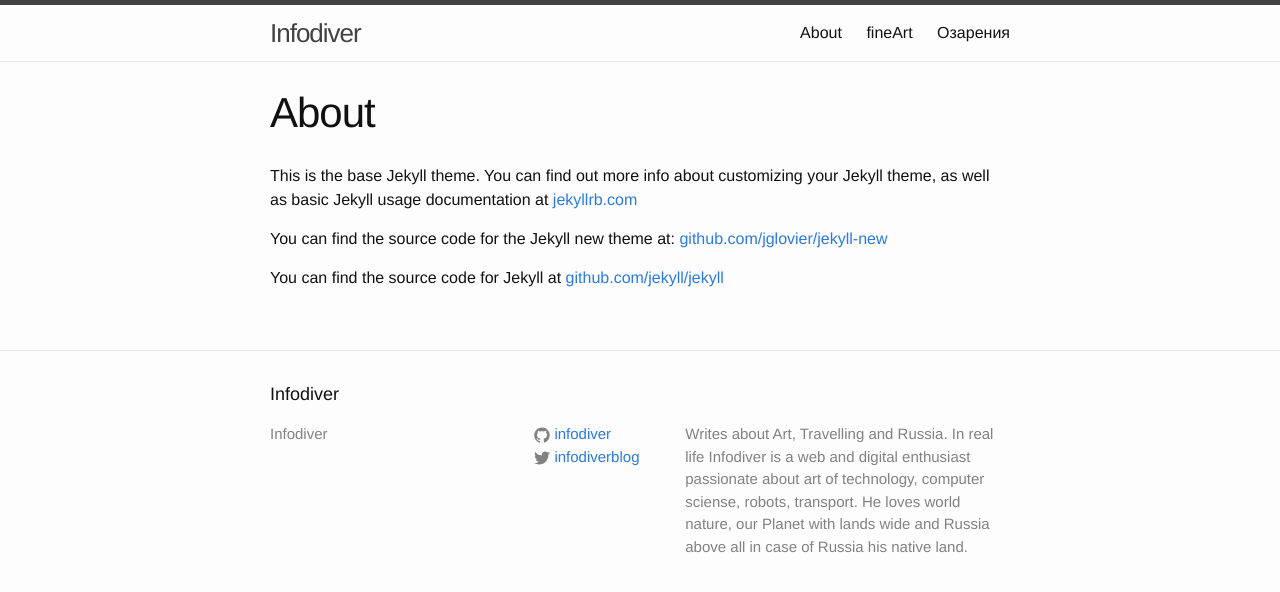
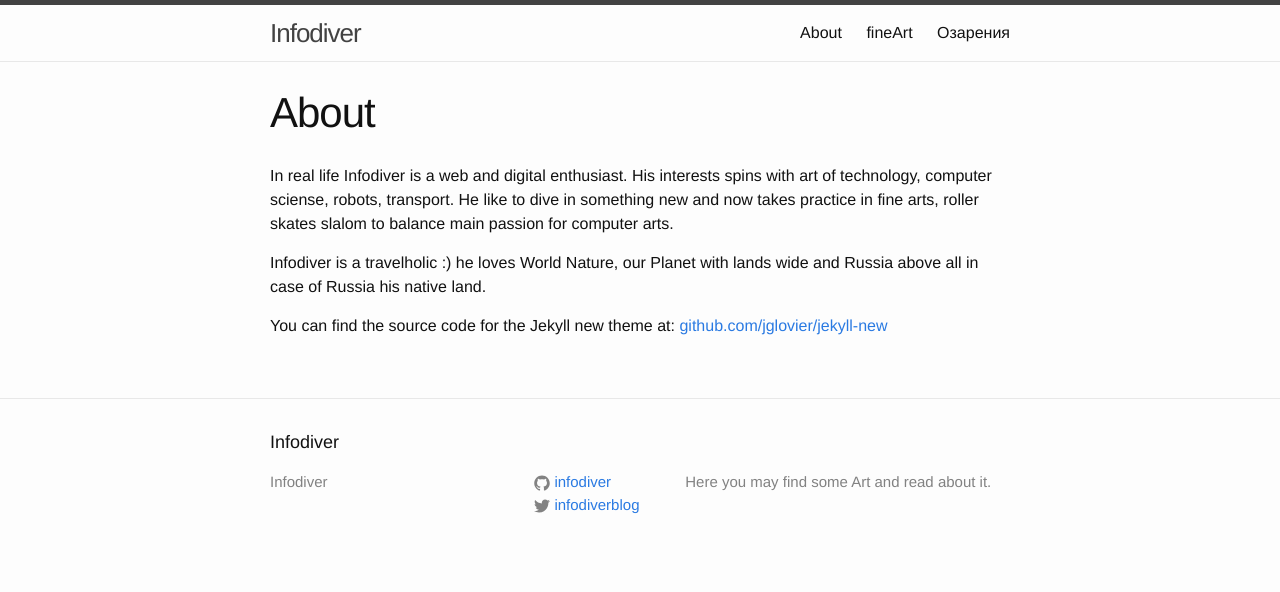
Before and after one commit to aborruso/infodiver, a Jekyll site: the page built from about.md, in a window 1280 px wide. Shown: the top 592 px of the page. Built offline with Jekyll 4.4.1, drawn with Linux system fonts in a browser that asks for light colours.

Commit message:
UPD personalization info

```diff
--- a/_config.yml
+++ b/_config.yml
@@ -2,7 +2,7 @@
 title: Infodiver
 #email: your-email@domain.com
 description: > # this means to ignore newlines until "baseurl:"
-   Writes about Art, Travelling and Russia. In real life Infodiver is a web and digital enthusiast passionate about art of technology, computer sciense, robots, transport. He loves world nature, our Planet with lands wide and Russia above all in case of Russia his native land.
+   Here you may find some Art and read about it.
 baseurl: "" # the subpath of your site, e.g. /blog/
 url: "http://infodiver.ru" # the base hostname & protocol for your site
 twitter_username: infodiverblog
--- a/about.md
+++ b/about.md
@@ -4,8 +4,8 @@ title: About
 permalink: /about/
 ---
 
-This is the base Jekyll theme. You can find out more info about customizing your Jekyll theme, as well as basic Jekyll usage documentation at [jekyllrb.com](http://jekyllrb.com/)
+In real life Infodiver is a web and digital enthusiast. His interests spins with art of technology, computer sciense, robots, transport. He like to dive in something new and now takes practice in fine arts, roller skates slalom to balance main passion for computer arts.
+
+Infodiver is a travelholic :) he loves World Nature, our Planet with lands wide and Russia above all in case of Russia his native land.
 
 You can find the source code for the Jekyll new theme at: [github.com/jglovier/jekyll-new](https://github.com/jglovier/jekyll-new)
-
-You can find the source code for Jekyll at [github.com/jekyll/jekyll](https://github.com/jekyll/jekyll)
```
